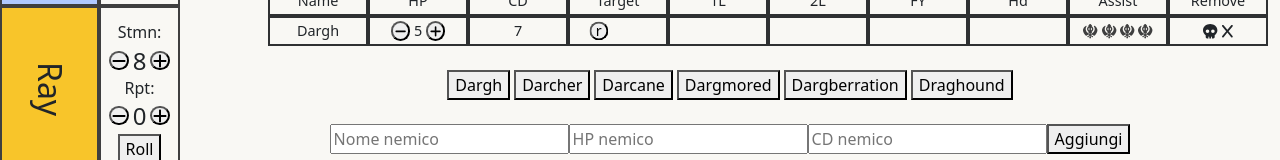
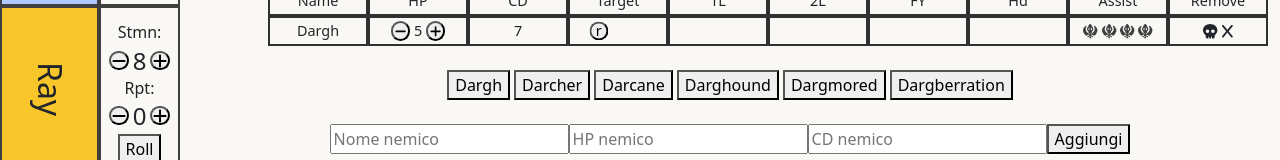
Before and after one commit to AndreaScaranari/testing-boardgames, a Vue app: page / in a window 1280 px wide. Shown: the part 444-604 px from the top of the page. Built offline with nearby package versions, Linux system fonts and the light colour scheme.

Commit message:
enemy order fixed

```diff
--- a/src/components/AppMain.vue
+++ b/src/components/AppMain.vue
@@ -84,6 +84,12 @@ export default {
                 cd: 5
             },
             {
+                id: 6,
+                eName: "Darghound",
+                hp: 3,
+                cd: 7
+            },
+            {
                 id: 4,
                 eName: "Dargmored",
                 hp: 6,
@@ -94,12 +100,6 @@ export default {
                 eName: "Dargberration",
                 hp: 8,
                 cd: 9
-            },
-            {
-                id: 6,
-                eName: "Draghound",
-                hp: 3,
-                cd: 7
             }
         ],
         disabledButtons: [],
```
